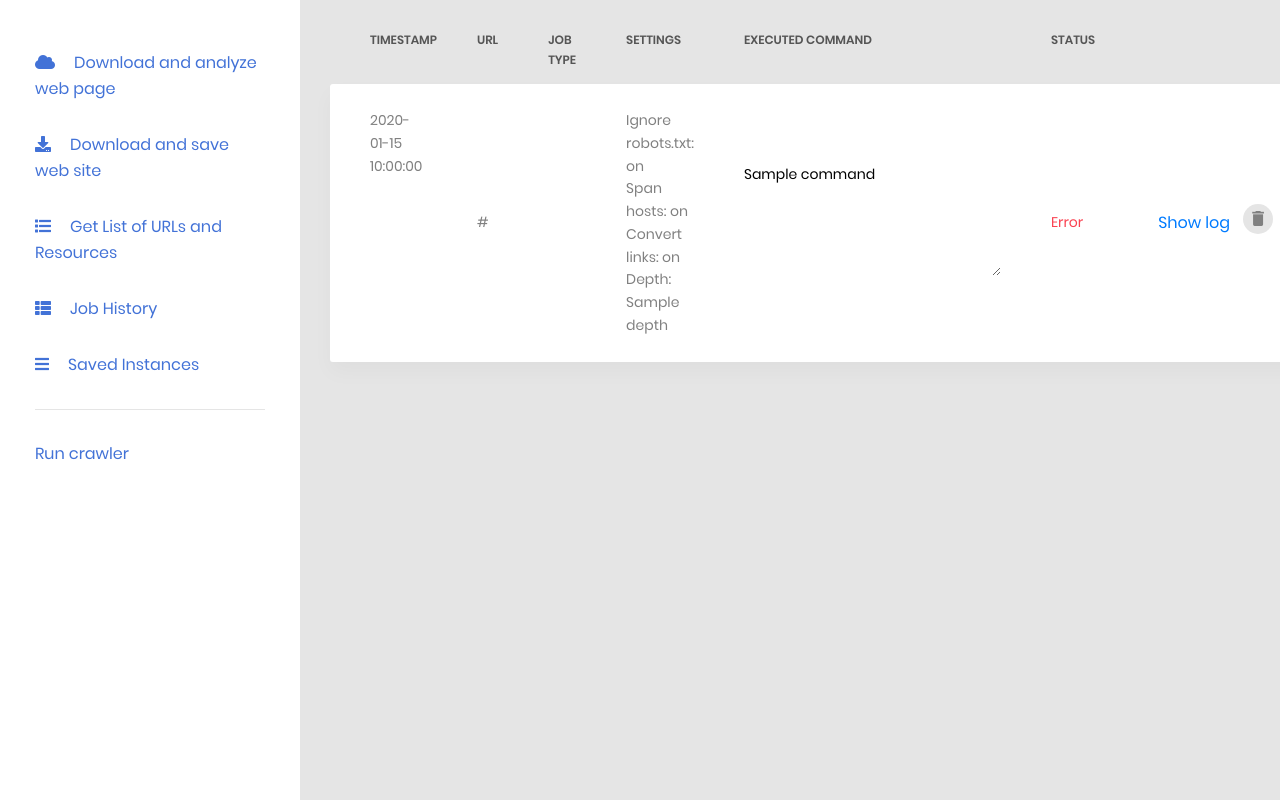
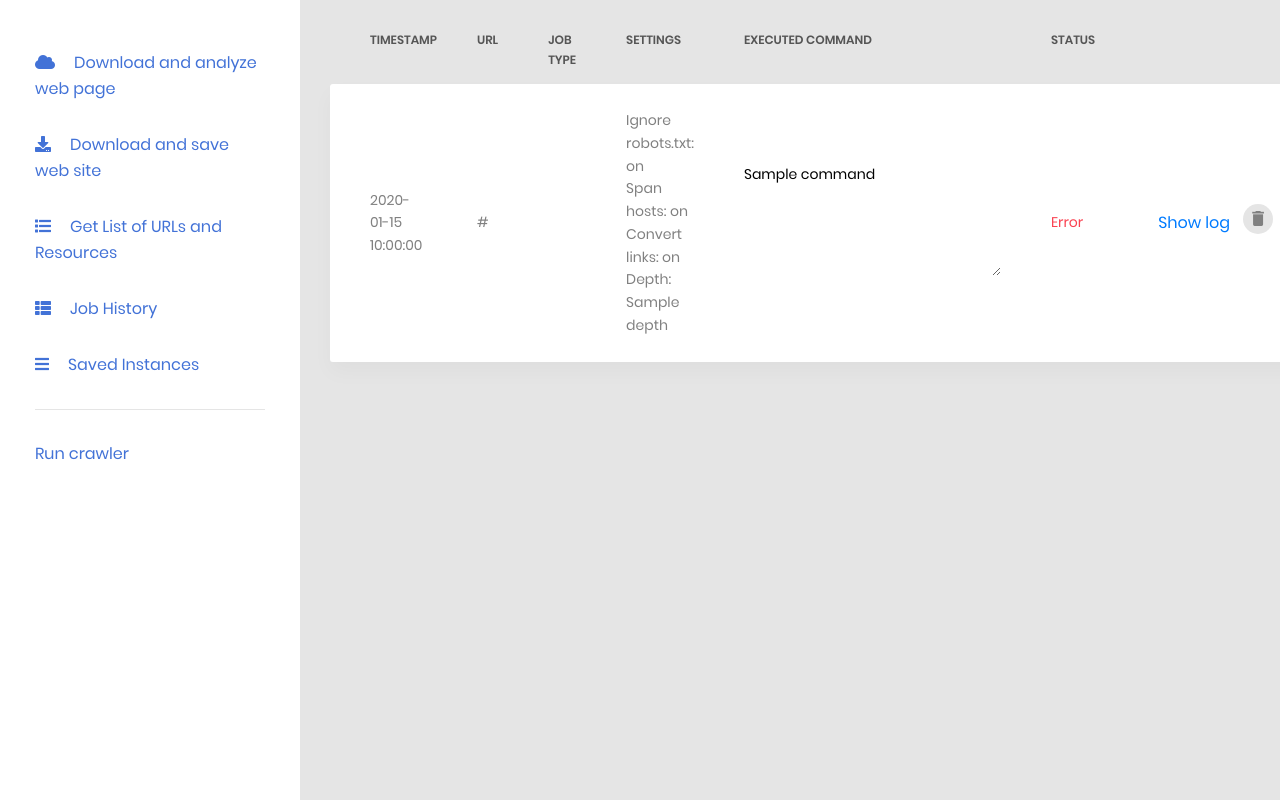
Before and after one commit to kotkovdev/crawlerhelper, a PHP site: template templates/jobs.twig in a window 1280 px wide. Run offline with PHP 8.4, Linux system fonts and the light colour scheme; the template is opened without the code that fills it: most values are stand-ins (such as "Sample title", 1, 10 or a date in 2020); a stand-in replaces the project's code that opens the database connection; some libraries are stand-ins or nearby versions.

Commit message:
Table vertical aligment;

```diff
--- a/templates/layout.twig
+++ b/templates/layout.twig
@@ -36,6 +36,9 @@
         .main-content {
             padding-top: 15px;
             overflow: auto;
+        }
+        .table-data2.table tbody tr td:first-child {
+            vertical-align: middle;
         }
     </style>
 </head>
```
